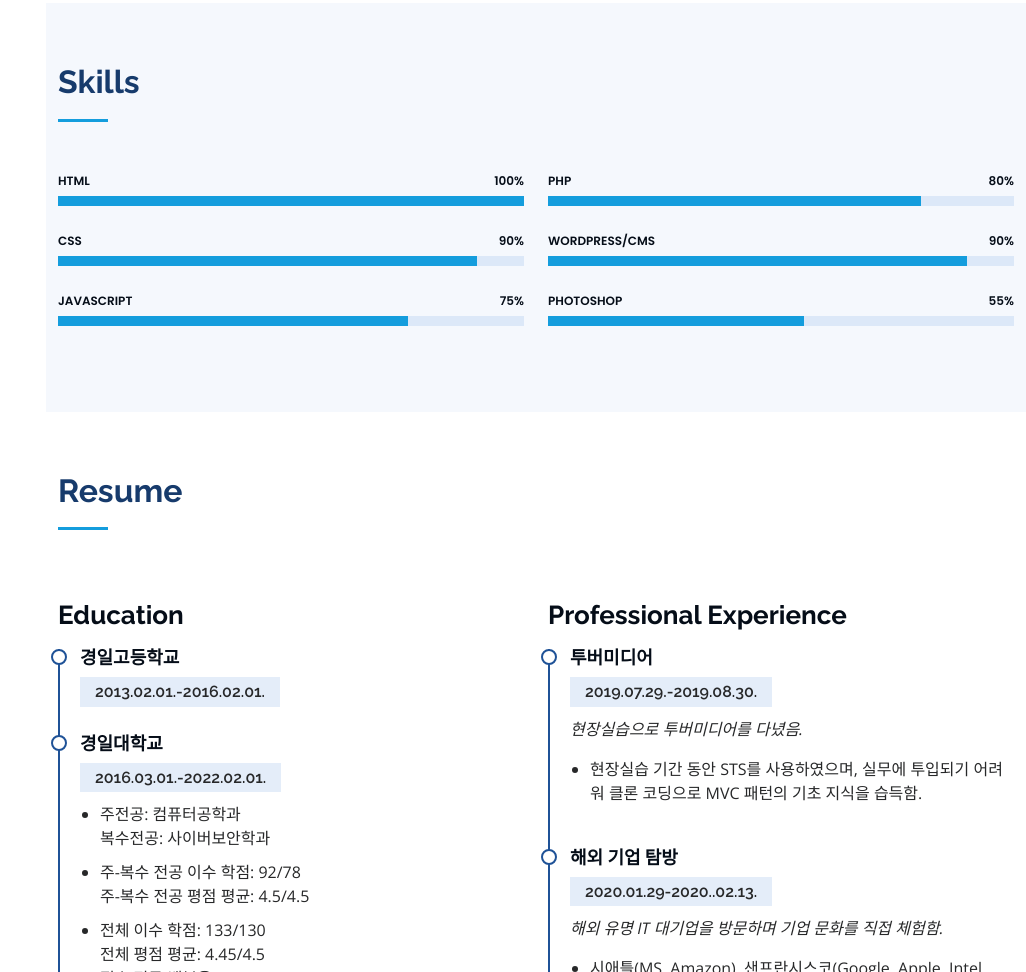
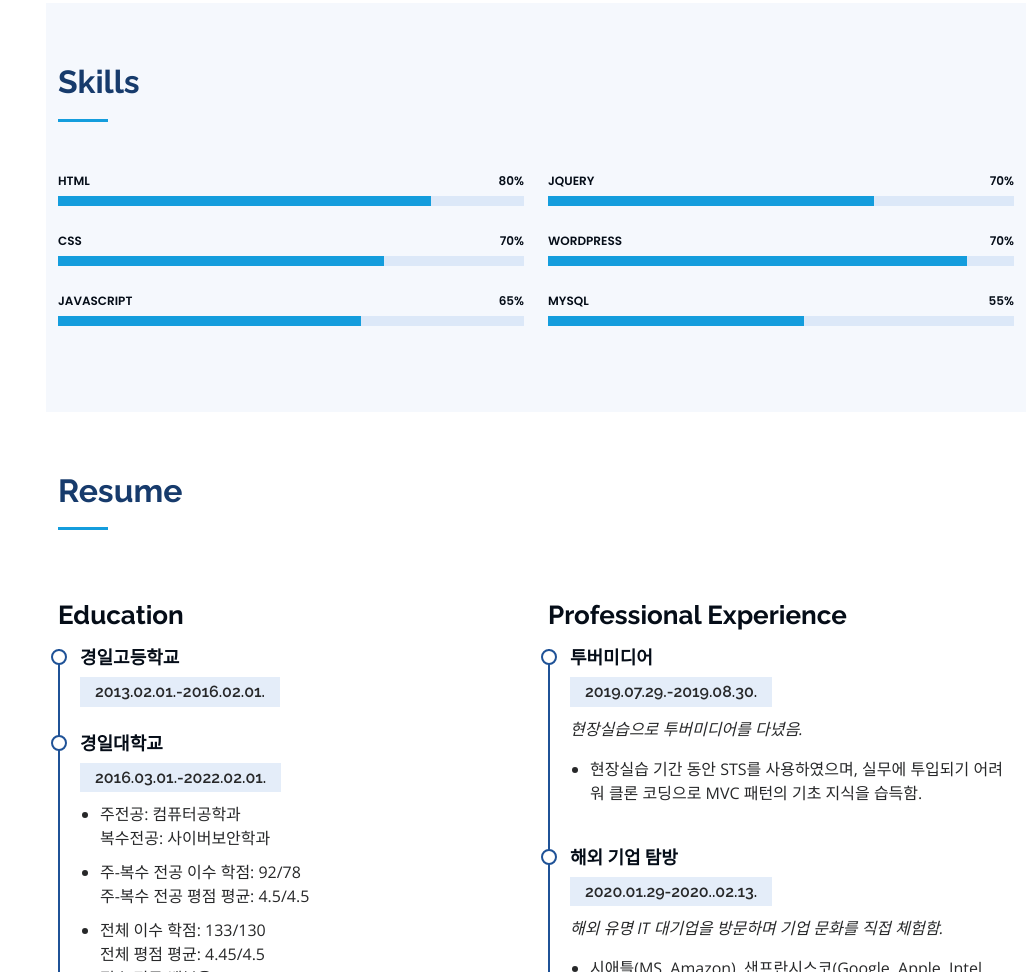
Before and after one commit to Paransaik/paransaik.github.io, a plain HTML site: page index.html in a window 1280 px wide. Shown: the part 1429-2401 px from the top of the page, without its empty margins (254-1280 px from the left). Drawn offline with nearby package versions, Linux system fonts and the light colour scheme.

Commit message:
2022.03.21. Toss update

```diff
--- a/index.html
+++ b/index.html
@@ -189,25 +189,25 @@
           <div class="col-lg-6" data-aos="fade-up">
 
             <div class="progress">
-              <span class="skill">HTML <i class="val">100%</i></span>
+              <span class="skill">HTML <i class="val">80%</i></span>
               <div class="progress-bar-wrap">
-                <div class="progress-bar" role="progressbar" aria-valuenow="100" aria-valuemin="0" aria-valuemax="100">
+                <div class="progress-bar" role="progressbar" aria-valuenow="80" aria-valuemin="0" aria-valuemax="100">
                 </div>
               </div>
             </div>
 
             <div class="progress">
-              <span class="skill">CSS <i class="val">90%</i></span>
+              <span class="skill">CSS <i class="val">70%</i></span>
               <div class="progress-bar-wrap">
-                <div class="progress-bar" role="progressbar" aria-valuenow="90" aria-valuemin="0" aria-valuemax="100">
+                <div class="progress-bar" role="progressbar" aria-valuenow="70" aria-valuemin="0" aria-valuemax="100">
                 </div>
               </div>
             </div>
 
             <div class="progress">
-              <span class="skill">JavaScript <i class="val">75%</i></span>
+              <span class="skill">JavaScript <i class="val">65%</i></span>
               <div class="progress-bar-wrap">
-                <div class="progress-bar" role="progressbar" aria-valuenow="75" aria-valuemin="0" aria-valuemax="100">
+                <div class="progress-bar" role="progressbar" aria-valuenow="65" aria-valuemin="0" aria-valuemax="100">
                 </div>
               </div>
             </div>
@@ -217,15 +217,15 @@
           <div class="col-lg-6" data-aos="fade-up" data-aos-delay="100">
 
             <div class="progress">
-              <span class="skill">PHP <i class="val">80%</i></span>
+              <span class="skill">JQuery <i class="val">70%</i></span>
               <div class="progress-bar-wrap">
-                <div class="progress-bar" role="progressbar" aria-valuenow="80" aria-valuemin="0" aria-valuemax="100">
+                <div class="progress-bar" role="progressbar" aria-valuenow="70" aria-valuemin="0" aria-valuemax="100">
                 </div>
               </div>
             </div>
 
             <div class="progress">
-              <span class="skill">WordPress/CMS <i class="val">90%</i></span>
+              <span class="skill">WordPress <i class="val">70%</i></span>
               <div class="progress-bar-wrap">
                 <div class="progress-bar" role="progressbar" aria-valuenow="90" aria-valuemin="0" aria-valuemax="100">
                 </div>
@@ -233,7 +233,7 @@
             </div>
 
             <div class="progress">
-              <span class="skill">Photoshop <i class="val">55%</i></span>
+              <span class="skill">MySQL <i class="val">55%</i></span>
               <div class="progress-bar-wrap">
                 <div class="progress-bar" role="progressbar" aria-valuenow="55" aria-valuemin="0" aria-valuemax="100">
                 </div>
```
